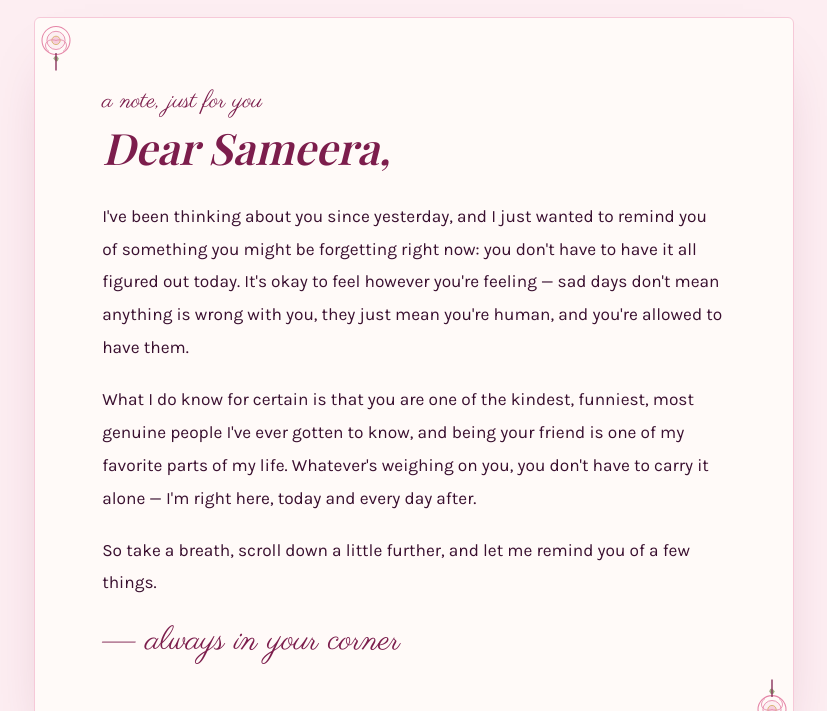
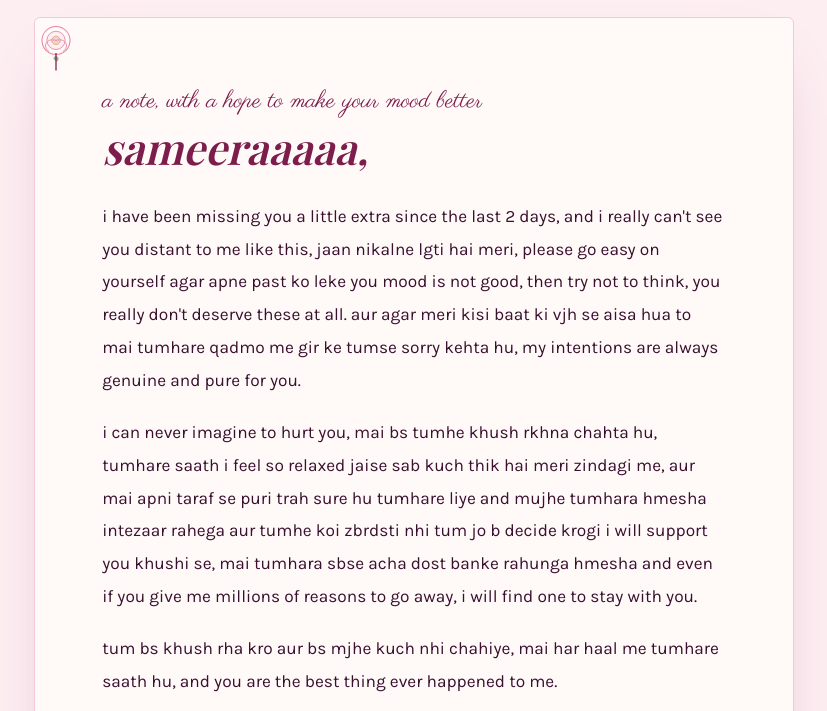
Before and after one commit to areebaftab26/you-have-my-whole-heart, a plain HTML site: page index.html in a window 1280 px wide. Shown: the part 947-1658 px from the top of the page, without its empty margins (226-1053 px from the left). Drawn offline with nearby package versions, Linux system fonts and the light colour scheme; a web font is replaced by a local one.

Commit message:
Revise letter content for a personal touch
Updated the letter content to provide a more personal message.

```diff
--- a/index.html
+++ b/index.html
@@ -417,13 +417,13 @@
       <div class="letter-card">
         <svg class="rose-corner tl" viewBox="0 0 100 100"><use href="#rose-icon"/></svg>
         <svg class="rose-corner br" viewBox="0 0 100 100"><use href="#rose-icon"/></svg>
-        <div class="kicker">a note, just for you</div>
-        <h2>Dear Sameera,</h2>
+        <div class="kicker">a note, with a hope to make your mood better</div>
+        <h2>sameeraaaaa,</h2>
         <!-- EDIT: replace this letter with your own words — this is the most important part -->
-        <p>I've been thinking about you since yesterday, and I just wanted to remind you of something you might be forgetting right now: you don't have to have it all figured out today. It's okay to feel however you're feeling — sad days don't mean anything is wrong with you, they just mean you're human, and you're allowed to have them.</p>
-        <p>What I do know for certain is that you are one of the kindest, funniest, most genuine people I've ever gotten to know, and being your friend is one of my favorite parts of my life. Whatever's weighing on you, you don't have to carry it alone — I'm right here, today and every day after.</p>
-        <p>So take a breath, scroll down a little further, and let me remind you of a few things.</p>
-        <div class="signature">— always in your corner</div>
+        <p>i have been missing you a little extra since the last 2 days, and i really can't see you distant to me like this, jaan nikalne lgti hai meri, please go easy on yourself agar apne past ko leke you mood is not good, then try not to think, you really don't deserve these at all. aur agar meri kisi baat ki vjh se aisa hua to mai tumhare qadmo me gir ke tumse sorry kehta hu, my intentions are always genuine and pure for you.</p>
+        <p>i can never imagine to hurt you, mai bs tumhe khush rkhna chahta hu, tumhare saath i feel so relaxed jaise sab kuch thik hai meri zindagi me, aur mai apni taraf se puri trah sure hu tumhare liye and mujhe tumhara hmesha intezaar rahega aur tumhe koi zbrdsti nhi tum jo b decide krogi i will support you khushi se, mai tumhara sbse acha dost banke rahunga hmesha and even if you give me millions of reasons to go away, i will find one to stay with you.</p>
+        <p>tum bs khush rha kro aur bs mjhe kuch nhi chahiye, mai har haal me tumhare saath hu, and you are the best thing ever happened to me.</p>
+        <div class="signature">— you have my whole heart</div>
       </div>
     </div>
   </section>
```
